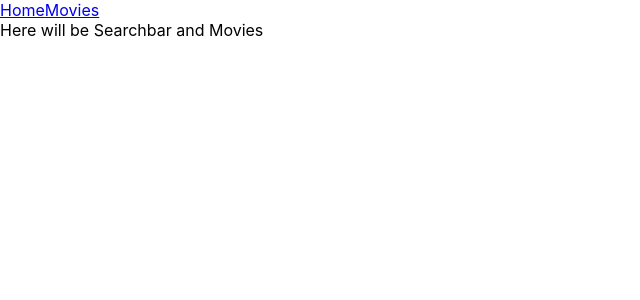
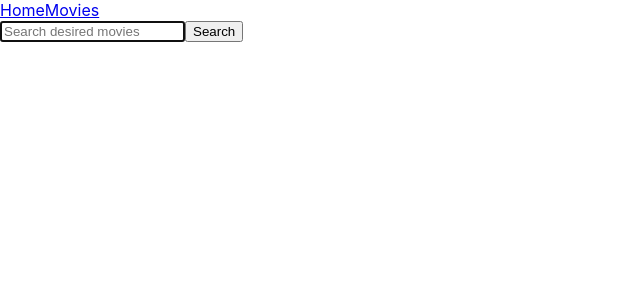
Before and after one commit to Yerbatrix/goit-react-hw-05-movies, a React (Create React App) app: page /movies in a window 1280 px wide. Shown: the top 300 px of the page, without its empty margins (0-640 px from the left). Built offline with nearby package versions, Linux system fonts and the light colour scheme.

Commit message:
searchbar-added

```diff
--- /dev/null
+++ b/src/components/Searchbar.jsx
@@ -0,0 +1,23 @@
+import { useState } from 'react';
+
+export const Searchbar = () => {
+  const [query, setQuery] = useState('');
+
+  const handleChange = event => {
+    setQuery(event.target.value);
+  };
+
+  return (
+    <div>
+      <input
+        type="text"
+        autoComplete="off"
+        autoFocus
+        placeholder="Search desired movies"
+        value={query}
+        onChange={handleChange}
+      />
+      <button type="submit">Search</button>
+    </div>
+  );
+};
--- a/src/pages/Movies.jsx
+++ b/src/pages/Movies.jsx
@@ -1,3 +1,10 @@
+import React from 'react';
+import { Searchbar } from '../components/Searchbar';
+
 export const Movies = () => {
-  return <div>Here will be Searchbar and Movies</div>;
+  return (
+    <div>
+      <Searchbar />
+    </div>
+  );
 };
```
